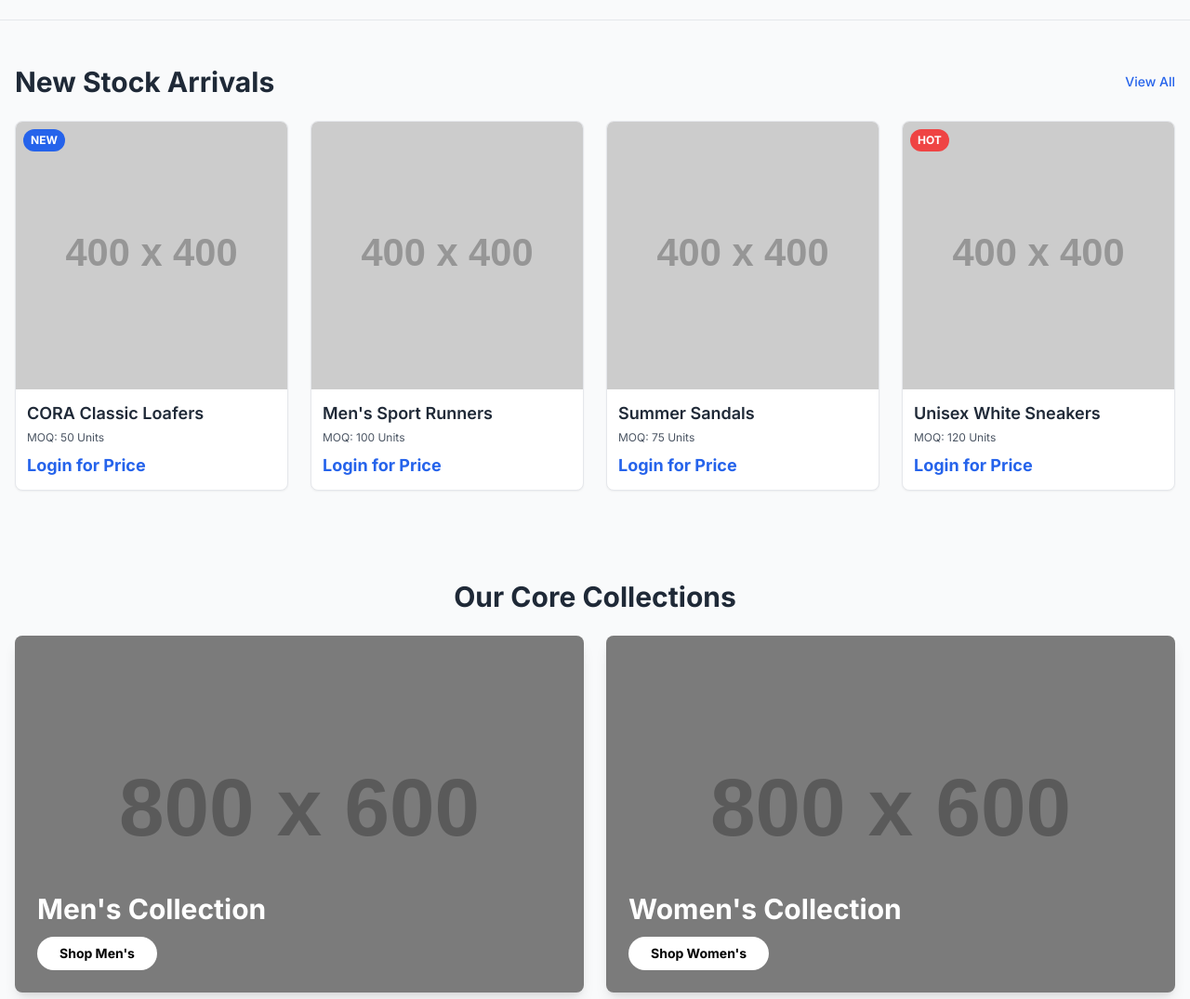
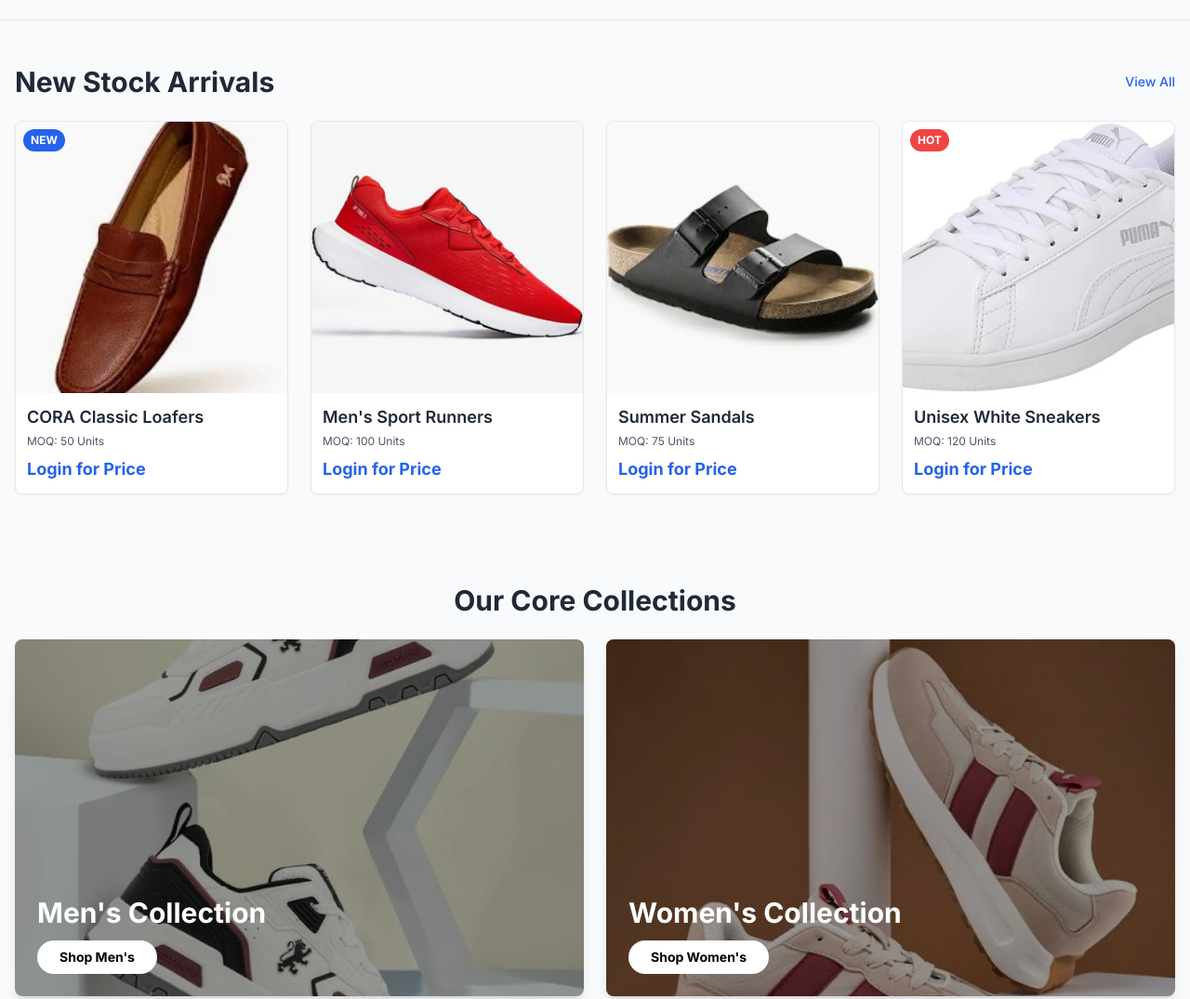
Before and after one commit to Aasim2038/ShoeOn-Mockup, a plain HTML site: page index.html in a window 1280 px wide. Shown: the part 780-1855 px from the top of the page at 93% size. Drawn offline with nearby package versions, Linux system fonts and the light colour scheme; placeholder pictures from the web are drawn by us.

Commit message:
Adding some img's

```diff
--- a/index.html
+++ b/index.html
@@ -180,47 +180,54 @@
             <h2 class="text-xl lg:text-3xl font-bold">New Stock Arrivals</h2>
             <a href="#" class="font-medium text-blue-600 hover:underline text-sm">View All</a>
         </div>
-                <!-- Mobile pe 2 column, large pe 4 -->
         <div class="grid grid-cols-2 lg:grid-cols-4 gap-4 lg:gap-6">
-                    <!-- Product Card 1 -->
-                    <div class="bg-white rounded-lg shadow-sm overflow-hidden group border border-gray-200">
-                        <div class="relative">
-                            <img src="https://placehold.co/400x400/E2E8F0/A0AEC0?text=Shoe" alt="Product" class="h-48 lg:h-72 w-full object-cover">
+            <div class="bg-white rounded-lg shadow-sm overflow-hidden group border border-gray-200 flex flex-col">
+                <div class="relative w-full aspect-square">
+                    <img src="lofer.webp" alt="Product" class="absolute inset-0 w-full h-full object-cover">
                     <span class="absolute top-2 left-2 bg-blue-600 text-white text-xs font-bold px-2 py-1 rounded-full">NEW</span>
                 </div>
-                        <div class="p-3">
+                <div class="p-3 flex-grow flex flex-col justify-between">
+                    <div>
                         <h3 class="font-semibold text-base lg:text-lg mb-1 truncate">CORA Classic Loafers</h3>
                         <p class="text-xs text-gray-600 mb-2">MOQ: 50 Units</p>
+                    </div>
                     <div class="text-base lg:text-lg font-bold text-blue-600">Login for Price</div>
                 </div>
             </div>
-                    <!-- Product Card 2 -->
-                    <div class="bg-white rounded-lg shadow-sm overflow-hidden group border border-gray-200">
-                        <img src="https://placehold.co/400x400/E2E8F0/A0AEC0?text=Shoe" alt="Product" class="h-48 lg:h-72 w-full object-cover">
-                        <div class="p-3">
+            <div class="bg-white rounded-lg shadow-sm overflow-hidden group border border-gray-200 flex flex-col">
+                <div class="relative w-full aspect-square">
+                    <img src="sport runner shoe.webp" alt="Product" class="absolute inset-0 w-full h-full object-cover">
+                </div>
+                <div class="p-3 flex-grow flex flex-col justify-between">
+                    <div>
                         <h3 class="font-semibold text-base lg:text-lg mb-1 truncate">Men's Sport Runners</h3>
                         <p class="text-xs text-gray-600 mb-2">MOQ: 100 Units</p>
+                    </div>
                     <div class="text-base lg:text-lg font-bold text-blue-600">Login for Price</div>
                 </div>
             </div>
-                    <!-- Product Card 3 -->
-                    <div class="bg-white rounded-lg shadow-sm overflow-hidden group border border-gray-200">
-                        <img src="https://placehold.co/400x400/E2E8F0/A0AEC0?text=Shoe" alt="Product" class="h-48 lg:h-72 w-full object-cover">
-                        <div class="p-3">
+            <div class="bg-white rounded-lg shadow-sm overflow-hidden group border border-gray-200 flex flex-col">
+                <div class="relative w-full aspect-square">
+                    <img src="summer sandals.webp" alt="Product" class="absolute inset-0 w-full h-full object-cover">
+                </div>
+                <div class="p-3 flex-grow flex flex-col justify-between">
+                    <div>
                         <h3 class="font-semibold text-base lg:text-lg mb-1 truncate">Summer Sandals</h3>
                         <p class="text-xs text-gray-600 mb-2">MOQ: 75 Units</p>
+                    </div>
                     <div class="text-base lg:text-lg font-bold text-blue-600">Login for Price</div>
                 </div>
             </div>
-                    <!-- Product Card 4 -->
-                    <div class="bg-white rounded-lg shadow-sm overflow-hidden group border border-gray-200">
-                         <div class="relative">
-                            <img src="https://placehold.co/400x400/E2E8F0/A0AEC0?text=Shoe" alt="Product" class="h-48 lg:h-72 w-full object-cover">
+            <div class="bg-white rounded-lg shadow-sm overflow-hidden group border border-gray-200 flex flex-col">
+                <div class="relative w-full aspect-square">
+                    <img src="unisex white sneakers.webp" alt="Product" class="absolute inset-0 w-full h-full object-cover">
                     <span class="absolute top-2 left-2 bg-red-500 text-white text-xs font-bold px-2 py-1 rounded-full">HOT</span>
                 </div>
-                        <div class="p-3">
+                <div class="p-3 flex-grow flex flex-col justify-between">
+                    <div>
                         <h3 class="font-semibold text-base lg:text-lg mb-1 truncate">Unisex White Sneakers</h3>
                         <p class="text-xs text-gray-600 mb-2">MOQ: 120 Units</p>
+                    </div>
                     <div class="text-base lg:text-lg font-bold text-blue-600">Login for Price</div>
                 </div>
             </div>
@@ -234,7 +241,7 @@
                 <h2 class="text-xl lg:text-3xl font-bold text-center mb-6">Our Core Collections</h2>
                 <div class="grid grid-cols-1 md:grid-cols-2 gap-4 lg:gap-6">
                     <div class="relative h-64 lg:h-96 rounded-lg overflow-hidden shadow-lg">
-                        <div class="absolute inset-0 bg-cover bg-center" style="background-image: url('https://placehold.co/800x600/555/777?text=Men%27s');"></div>
+                        <div class="absolute inset-0 bg-cover bg-center" style="background-image: url('mans collection.webp');"></div>
                         <div class="absolute inset-0 bg-black bg-opacity-40"></div>
                         <div class="absolute bottom-6 left-6 text-white">
                             <h3 class="text-2xl lg:text-3xl font-bold mb-3">Men's Collection</h3>
@@ -242,7 +249,7 @@
                         </div>
                     </div>
                     <div class="relative h-64 lg:h-96 rounded-lg overflow-hidden shadow-lg">
-                        <div class="absolute inset-0 bg-cover bg-center" style="background-image: url('https://placehold.co/800x600/777/999?text=Women%27s');"></div>
+                        <div class="absolute inset-0 bg-cover bg-center" style="background-image: url('women collection.webp')"></div>
                         <div class="absolute inset-0 bg-black bg-opacity-40"></div>
                         <div class="absolute bottom-6 left-6 text-white">
                             <h3 class="text-2xl lg:text-3xl font-bold mb-3">Women's Collection</h3>
```
Also changed, not shown: lofer.webp (added), mans collection.webp (added), sport runner shoe.webp (added), summer sandals.webp (added), unisex white sneakers.webp (added), women collection.webp (added). Lines whose indentation alone changed are shown as unchanged.
